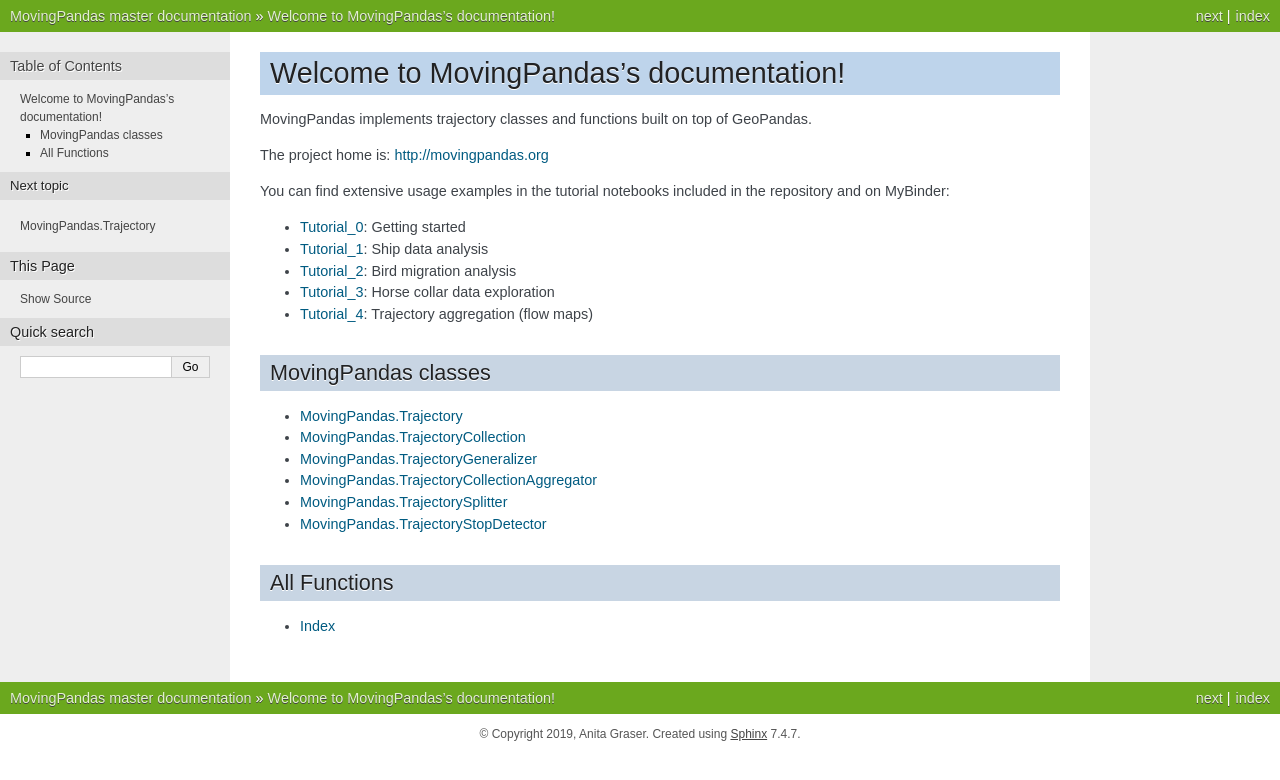
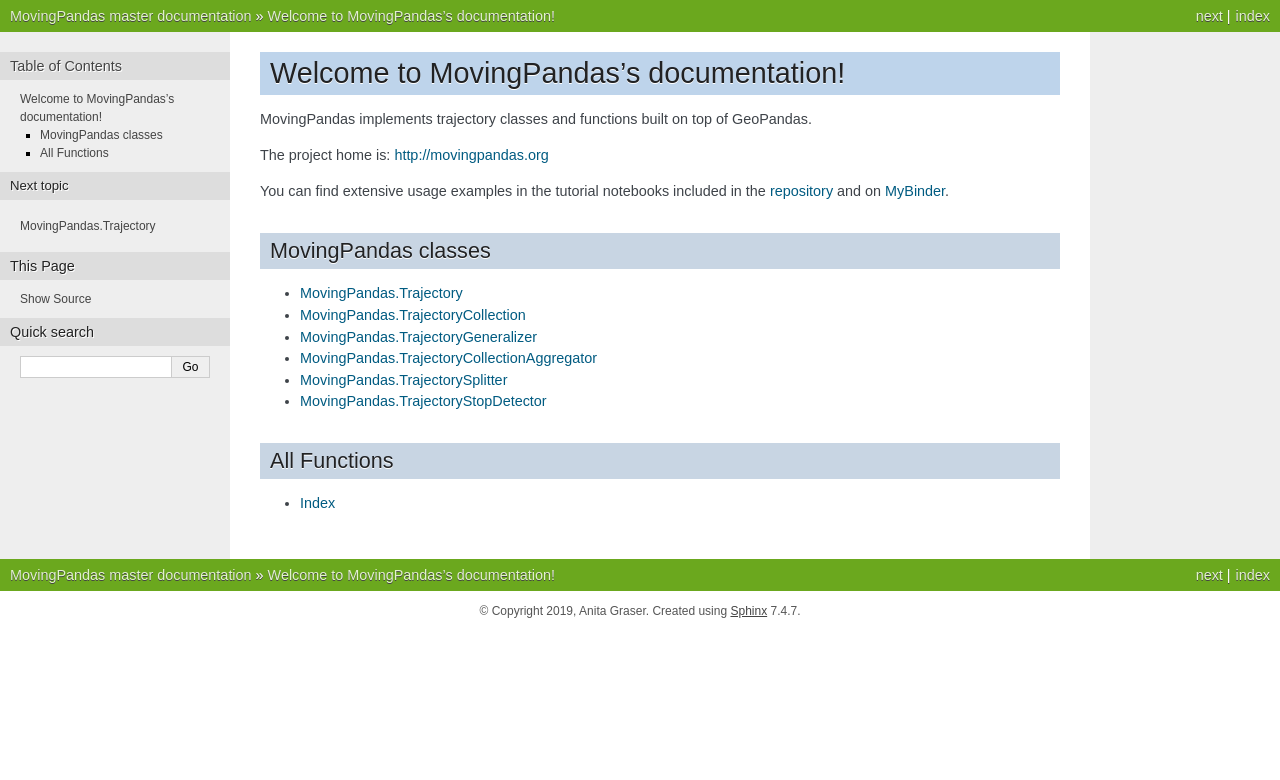
Before and after one commit to movingpandas/movingpandas, a Sphinx documentation site: the page built from docs/source/index.rst, in a window 1280 px wide. Shown: the top 780 px of the page. Built offline with Sphinx 7.4.7, drawn with Linux system fonts in a browser that asks for light colours.

Commit message:
Restructure tutorials folder
and add stop detection to horse collar example

```diff
--- a/docs/source/index.rst
+++ b/docs/source/index.rst
@@ -5,19 +5,11 @@
 
 The project home is: http://movingpandas.org
 
-You can find extensive usage examples in the tutorial notebooks included in the repository and on MyBinder:
+You can find extensive usage examples in the tutorial notebooks included in the
+repository_ and on MyBinder_.
 
-* Tutorial_0_: Getting started
-* Tutorial_1_: Ship data analysis
-* Tutorial_2_: Bird migration analysis
-* Tutorial_3_: Horse collar data exploration
-* Tutorial_4_: Trajectory aggregation (flow maps)
-
-.. _Tutorial_0: https://mybinder.org/v2/gh/anitagraser/movingpandas/binder-tag?filepath=tutorials/0_getting_started.ipynb
-.. _Tutorial_1: https://mybinder.org/v2/gh/anitagraser/movingpandas/binder-tag?filepath=tutorials/1_ship_data_analysis.ipynb
-.. _Tutorial_2: https://mybinder.org/v2/gh/anitagraser/movingpandas/binder-tag?filepath=tutorials/2_bird_migration_analysis.ipynb
-.. _Tutorial_3: https://mybinder.org/v2/gh/anitagraser/movingpandas/binder-tag?filepath=tutorials/3_horse_collar.ipynb
-.. _Tutorial_4: https://mybinder.org/v2/gh/anitagraser/movingpandas/binder-tag?filepath=tutorials/4_generalization_and_aggregation.ipynb
+.. _repository: https://github.com/anitagraser/movingpandas/tree/master/tutorials
+.. _MyBinder: https://mybinder.org/v2/gh/anitagraser/movingpandas/binder-tag?filepath=tutorials/tutorial_getting_started.ipynb
 
 MovingPandas classes
 --------------------
```
Also changed, not shown: 13 other files.
